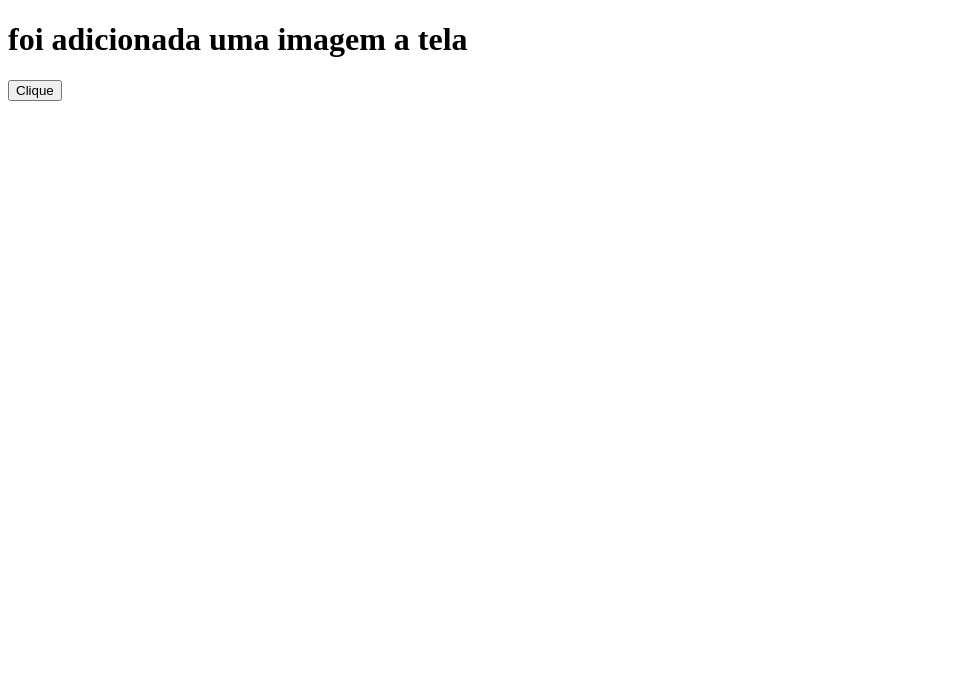
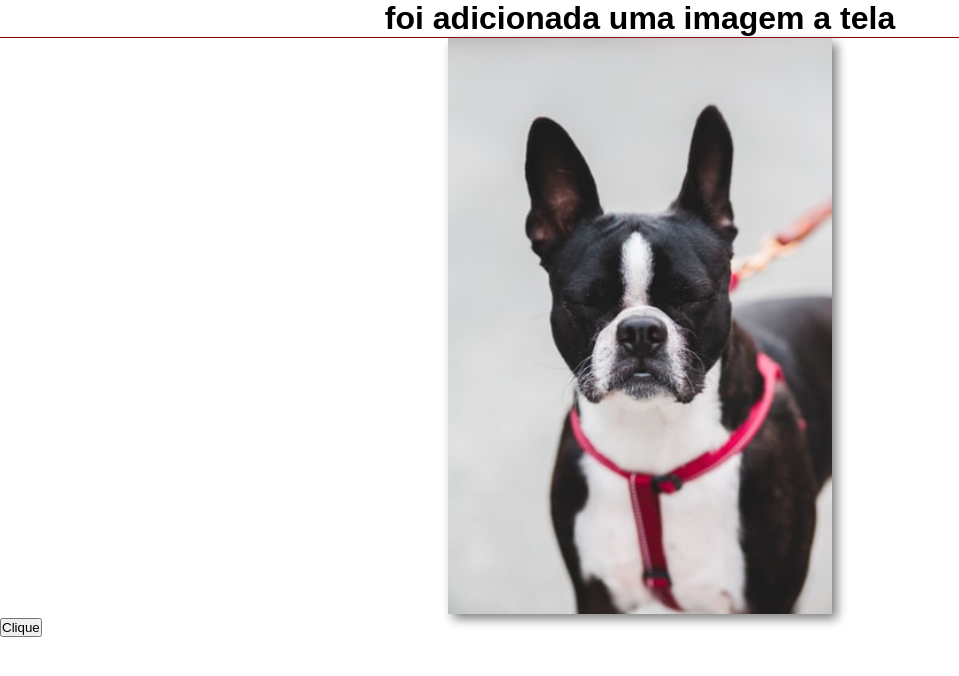
Before and after one commit to elvisos/Live01, a plain HTML site: page index.html in a window 1280 px wide. Both pictures are taken after a click on the button "Clique". Shown: the whole page, without its empty margins (0-959 px from the left). Drawn offline with Linux system fonts and the light colour scheme.

Commit message:
Estrututa e adição do corpo da página index.html e criação do araquivo script.js com o acionamento do botão

```diff
--- a/estilos.css
+++ b/estilos.css
@@ -0,0 +1,29 @@
+* {
+    margin: 0;
+    padding: 0;
+    box-sizing: border-box;
+}
+
+
+h1{
+text-align: center;
+font-family: "arial";
+border-bottom: 1px solid darkred;
+}
+
+#saida img{
+width: 30%;
+height: auto;
+box-shadow: 5px 5px 10px gray;
+transition: ease .5s;
+cursor: pointer;
+}
+
+#saida img:hover{
+transform: scale(1.2); /* aumenta 20% em relação ao tamanho dos 30% do código acima  */
+}
+
+
+#saida{
+text-align: center;
+}
--- a/index.html
+++ b/index.html
@@ -3,6 +3,7 @@
 <head>
     <meta charset="UTF-8">
     <meta name="viewport" content="width=device-width, initial-scale=1.0">
+    <link rel="stylesheet" type="text/css" href="estilos.css">
     <title>Document</title>
 </head>
 <body>
--- a/script.js
+++ b/script.js
@@ -4,5 +4,5 @@ var bt = document.getElementById("btn");
 
 bt.onclick = function(){
     cx.innerHTML = "<h1>foi adicionada uma imagem a tela</h1>";
-
+    sd.innerHTML ="<img src=img/cao.jpg>";
 };
```
Also changed, not shown: img/cao.jpg (added).
